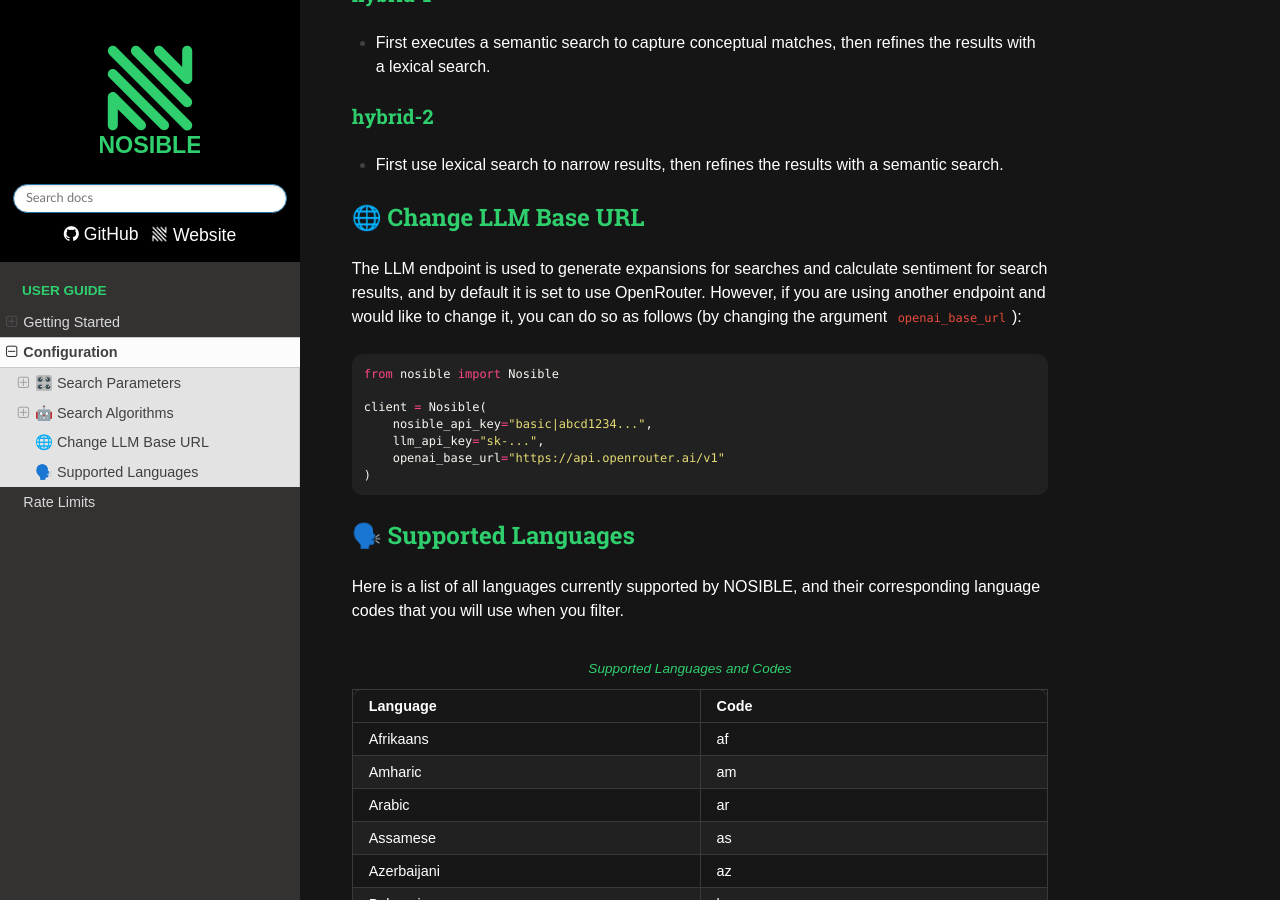
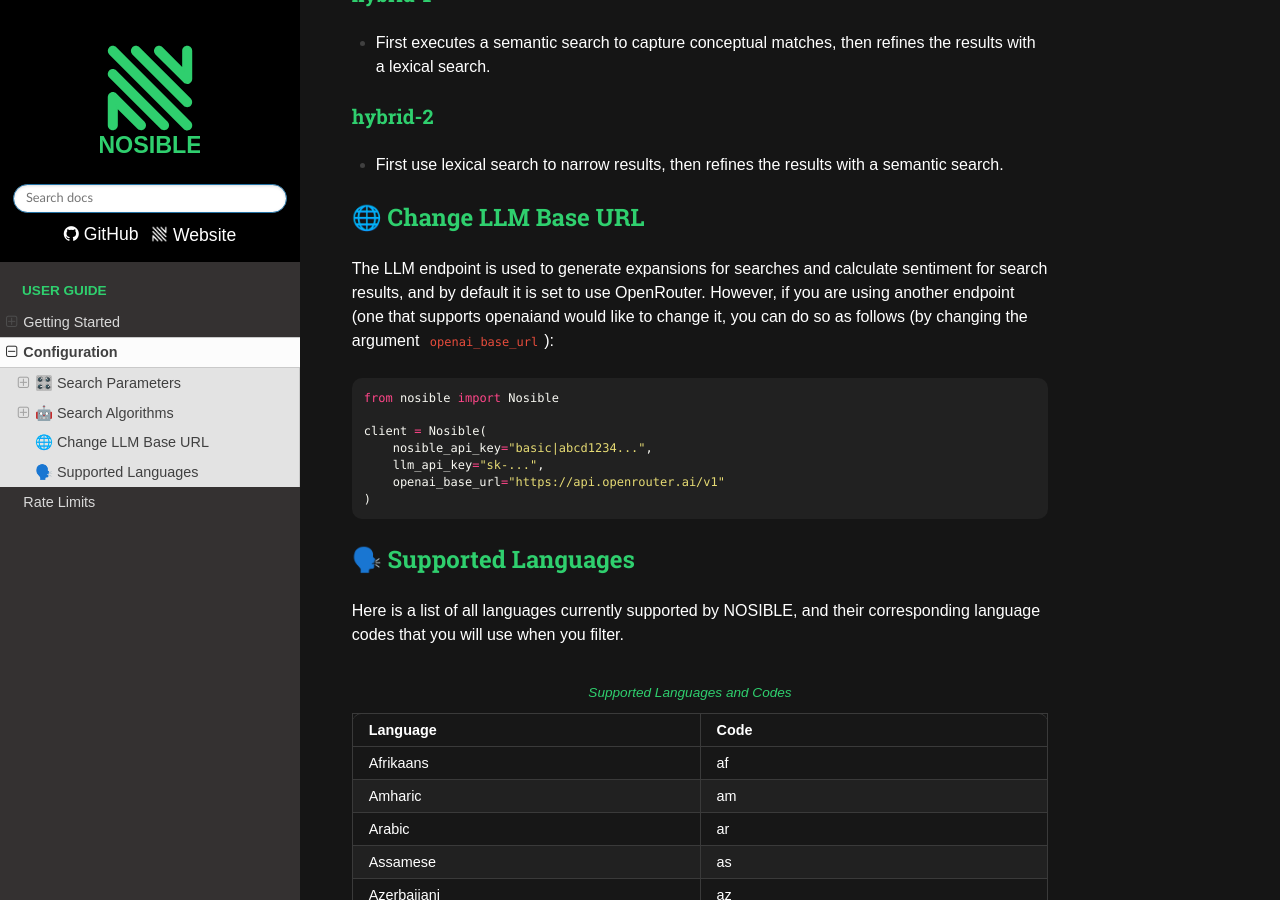
Before and after one commit to NosibleAI/nosible-py, a Sphinx documentation site: the page built from docs/configuration.rst, in a window 1280 px wide and 900 px high, scrolled down 4815 px. Built offline with Sphinx 7.4.7 and the Read the Docs theme 3.1.0, drawn with Linux system fonts in a browser that asks for light colours.

```diff
--- a/docs/configuration.rst
+++ b/docs/configuration.rst
@@ -220,8 +220,8 @@
 ----------------------
 
 The LLM endpoint is used to generate expansions for searches and calculate sentiment for search results, and by default
-it is set to use OpenRouter. However, if you are using another endpoint and would like to change it, you can do so as
-follows (by changing the argument ``openai_base_url``):
+it is set to use OpenRouter. However, if you are using another endpoint (one that supports openaiand would like to
+change it, you can do so as follows (by changing the argument ``openai_base_url``):
 
 .. code:: python
 
```
Also changed, not shown: 1 other file.
